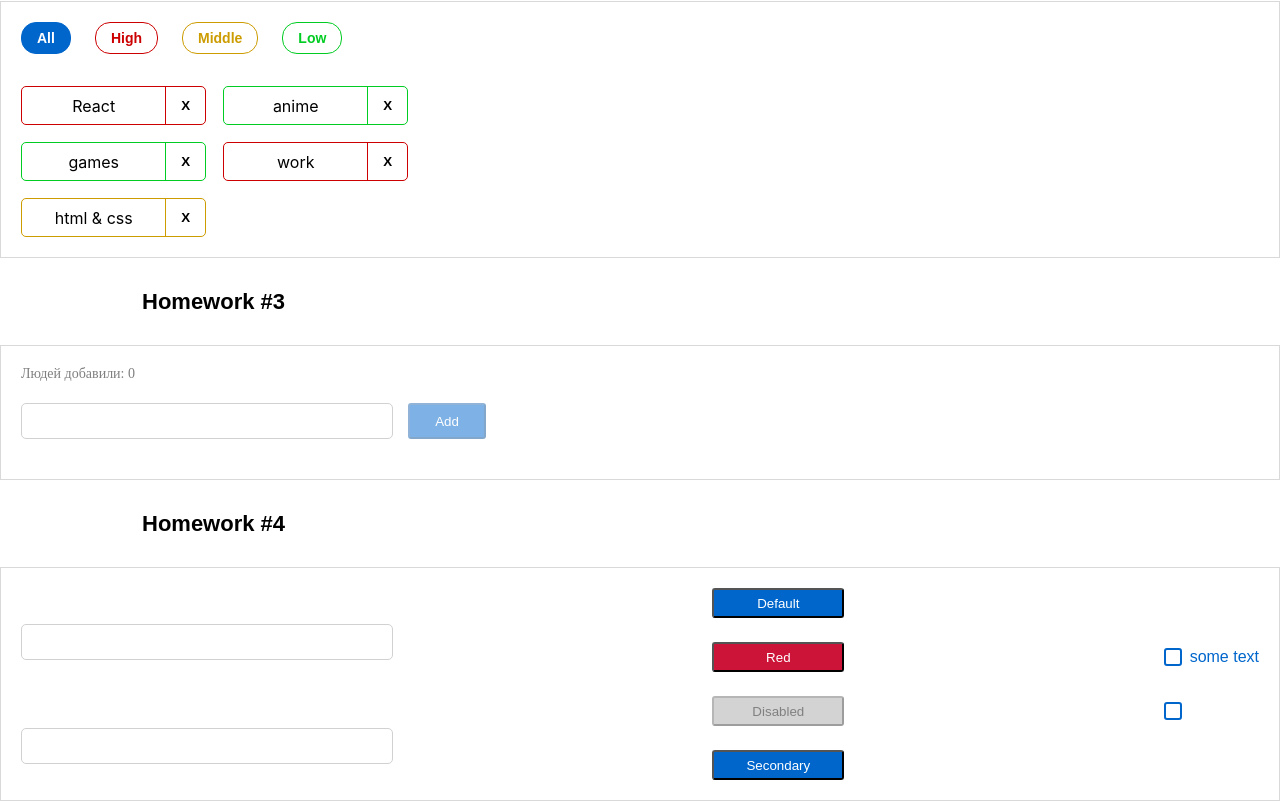
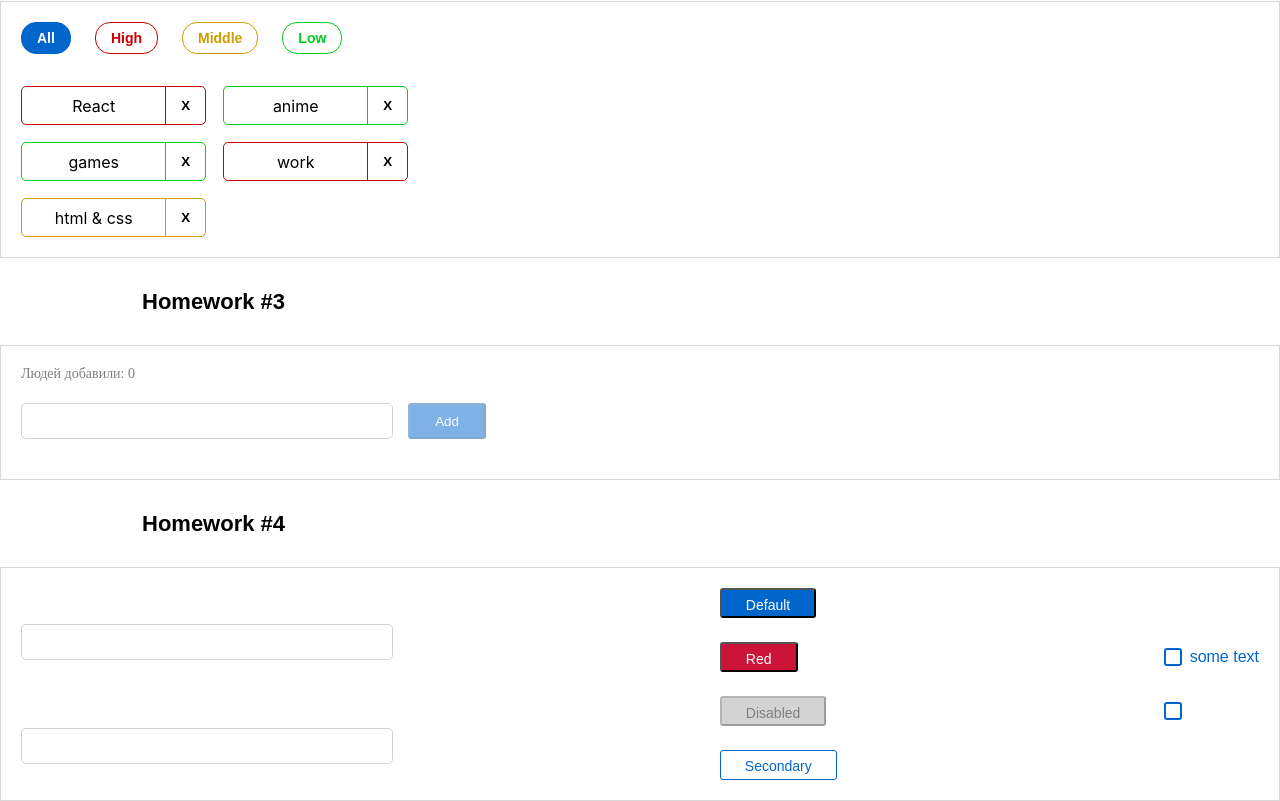
Before and after one commit to uladzidu/hw-lvl2-incubator, a React (Create React App) app: page /#/ in a window 1280 px wide. Shown: the part 589-1390 px from the top of the page. Built offline with nearby package versions, Linux system fonts and the light colour scheme.

Commit message:
test task 05.02

```diff
--- a/src/s2-homeworks/hw04/common/c2-SuperButton/SuperButton.module.css
+++ b/src/s2-homeworks/hw04/common/c2-SuperButton/SuperButton.module.css
@@ -1,12 +1,15 @@
 .button {
-    width: 132px;
     height: 30px;
-    top: 1465px;
     padding: 5px 24px 5px 24px;
     border-radius: 3px;
-    gap: 10px;
     cursor: pointer;
     color: white;
+    font-family: Montserrat, sans-serif;
+    font-size: 14px;
+    font-weight: 500;
+    line-height: 20px;
+    letter-spacing: 0;
+    text-align: left;
 }
 
 .button:first-letter{
@@ -19,7 +22,9 @@
 }
 
 .secondary {
-    background-color: cornflowerblue;
+    border: 1px solid #0066CC;
+    background-color: #fff;
+    color: #0066CC;
 }
 
 .default {
--- a/src/s2-homeworks/hw04/common/c2-SuperButton/SuperButton.tsx
+++ b/src/s2-homeworks/hw04/common/c2-SuperButton/SuperButton.tsx
@@ -20,13 +20,12 @@ const SuperButton: React.FC<SuperButtonPropsType> = (
 
     const finalClassName = s.button
         + (disabled
-                ? ' ' + s.disabled
-                : xType === 'red'
-                    ? ' ' + s.red
-                    : ' ' + s.secondary
-        + (className ? ' ' + className : ' ' + s.default))
-
-    console.log(finalClassName)
+            ? ' ' + s.disabled
+            : xType === 'red'
+                ? ' ' + s.red
+                : xType === 'secondary'
+                    ? ' ' + s.secondary
+                    : ' ' + s.default)
 
     //ИЛИ ЕСЛИ НЕ ПОНЯТНО С finalClassName  ТОЖЕ САМОЕ ПРИ ПОМОЩИ ШАБЛОННЫХ СТРОК:
     // `${className}  ${xType==='red' ? s.red : xType === 'secondary' ? s.secondary: s.default } ${disabled ? s.disabled :  ''} `
--- a/src/s2-homeworks/hw05/pages/Junior.tsx
+++ b/src/s2-homeworks/hw05/pages/Junior.tsx
@@ -1,4 +1,5 @@
 import React from 'react'
+import HW6 from "../../hw06/HW6";
 // import HW6 from '../../hw06/HW6'
 // import HW7 from '../../hw07/HW7'
 // import HW8 from '../../hw08/HW8'
@@ -7,7 +8,7 @@ import React from 'react'
 function Junior() {
     return (
         <div id={'hw5-page-junior'}>
-            {/*<HW6 />*/}
+            <HW6 />
             {/*<HW7 />*/}
             {/*<HW8 />*/}
             {/*<HW9 />*/}
--- a/src/s2-homeworks/hw06/HW6.module.css
+++ b/src/s2-homeworks/hw06/HW6.module.css
@@ -1,5 +1,12 @@
 .buttonsContainer {
+    display: flex;
+    justify-content: flex-start;
+    align-items: center;
+    gap: 20px;
+    margin-top: 20px;
 }
 
 .editableSpanContainer {
+    /*width: 276px;*/
+    /*height: 36px;*/
 }
--- a/src/s2-homeworks/hw06/HW6.tsx
+++ b/src/s2-homeworks/hw06/HW6.tsx
@@ -1,6 +1,6 @@
-import React, { useState } from 'react'
+import React, {useState} from 'react'
 import SuperEditableSpan from './common/c4-SuperEditableSpan/SuperEditableSpan'
-import { restoreState, saveState } from './localStorage/localStorage'
+import {restoreState, saveState} from './localStorage/localStorage'
 import s2 from '../../s1-main/App.module.css'
 import SuperButton from '../hw04/common/c2-SuperButton/SuperButton'
 import s from './HW6.module.css'
@@ -19,7 +19,7 @@ const HW6 = () => {
     }
     const restore = () => {
         // делают студенты
-
+        setValue(restoreState<string>('hw6-editable-span-value', value ))
     }
 
     return (
--- a/src/s2-homeworks/hw06/common/c4-SuperEditableSpan/SuperEditableSpan.module.css
+++ b/src/s2-homeworks/hw06/common/c4-SuperEditableSpan/SuperEditableSpan.module.css
@@ -1,7 +1,18 @@
 .spanBlock {
+    display: flex;
+    justify-content: flex-start;
+    align-items: center;
+    gap: 10px;
 }
 
 .span {
+    font-family: Montserrat, sans-serif;
+    font-size: 16px;
+    font-weight: 500;
+    line-height: 20px;
+    letter-spacing: 0;
+    text-align: left;
+    color: #0080FF;
 }
 
 .input {
--- a/src/s2-homeworks/hw06/common/c4-SuperEditableSpan/SuperEditableSpan.tsx
+++ b/src/s2-homeworks/hw06/common/c4-SuperEditableSpan/SuperEditableSpan.tsx
@@ -42,19 +42,19 @@ const SuperEditableSpan: React.FC<SuperEditableSpanType> = (
 
     const onEnterCallback = () => {
         // выключить editMode при нажатии Enter // делают студенты
-
+        setEditMode(false)
         onEnter?.()
     }
     const onBlurCallback = (e: React.FocusEvent<HTMLInputElement>) => {
         // выключить editMode при нажатии за пределами инпута // делают студенты
-
+        setEditMode(false)
         onBlur?.(e)
     }
     const onDoubleClickCallBack = (
         e: React.MouseEvent<HTMLSpanElement, MouseEvent>
     ) => {
         // включить editMode при двойном клике // делают студенты
-
+        setEditMode(true)
         onDoubleClick?.(e)
     }
 
```
